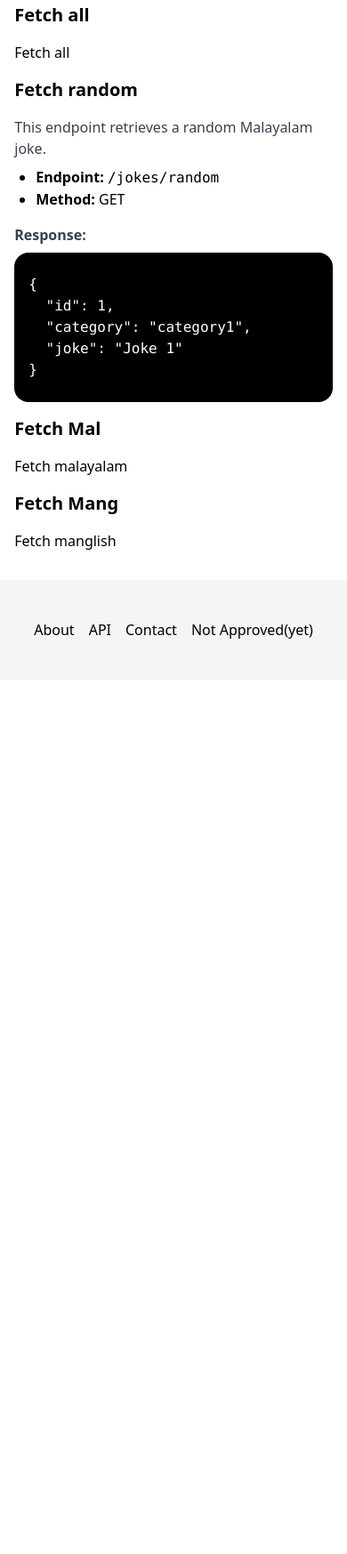
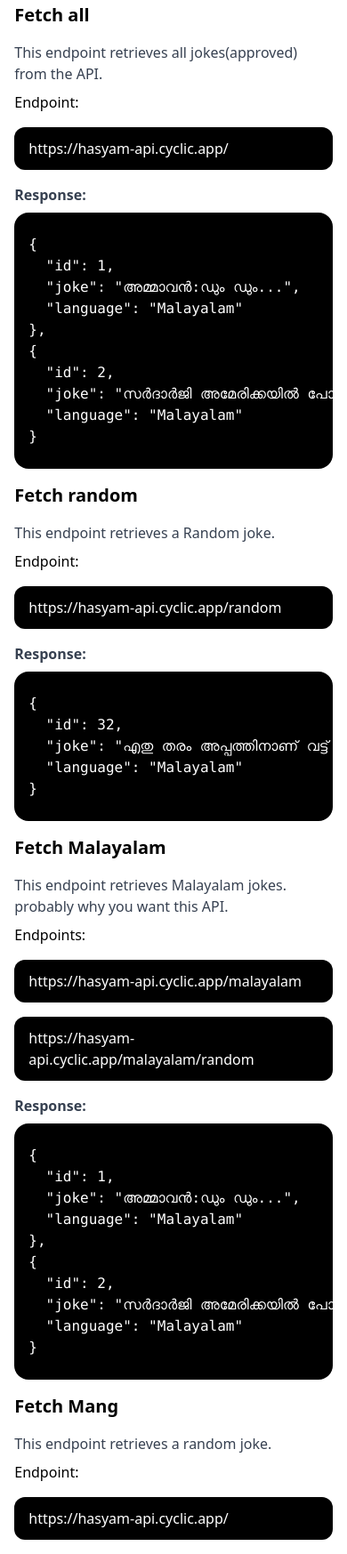
Before and after one commit to akishtp/hasyam-api, a website: page src/API.html in a window 390 px wide. Shown: the part 1345-3092 px from the top of the page at 89% size. Before the commit the page ends 2109 px from the top, so only its background shows below. Drawn offline with Linux system fonts and the light colour scheme.

Commit message:
two more endpoints?

```diff
--- a/joke/jokeControllers.ts
+++ b/joke/jokeControllers.ts
@@ -71,6 +71,22 @@ export const getMalayalamJokes = async (req: Request, res: Response) => {
   }
 };
 
+export const getRandomMalayalamJokes = async (req: Request, res: Response) => {
+  try {
+    const count = await Joke.countDocuments({
+      approved: true,
+      language: "Malayalam",
+    }).exec();
+    const randomIndex = Math.floor(Math.random() * count);
+    const joke = await Joke.findOne({ approved: true })
+      .skip(randomIndex)
+      .exec();
+    res.status(200).json(joke);
+  } catch (error: any) {
+    res.status(400).json({ error: error.message });
+  }
+};
+
 export const getManglishJokes = async (req: Request, res: Response) => {
   try {
     const jokes = await Joke.find({ approved: true, language: "Manglish" });
@@ -79,3 +95,19 @@ export const getManglishJokes = async (req: Request, res: Response) => {
     res.status(400).json({ error: error.message });
   }
 };
+
+export const getRandomManglishJokes = async (req: Request, res: Response) => {
+  try {
+    const count = await Joke.countDocuments({
+      approved: true,
+      language: "Manglish",
+    }).exec();
+    const randomIndex = Math.floor(Math.random() * count);
+    const joke = await Joke.findOne({ approved: true })
+      .skip(randomIndex)
+      .exec();
+    res.status(200).json(joke);
+  } catch (error: any) {
+    res.status(400).json({ error: error.message });
+  }
+};
--- a/joke/jokeRoutes.ts
+++ b/joke/jokeRoutes.ts
@@ -6,6 +6,8 @@ import {
   getJoke,
   getMalayalamJokes,
   getManglishJokes,
+  getRandomMalayalamJokes,
+  getRandomManglishJokes,
   notApproved,
 } from "./jokeControllers";
 
@@ -17,6 +19,8 @@ router.get("/random", getJoke);
 router.get("/notapproved", notApproved);
 router.put("/:id", approveJoke);
 router.get("/malayalam", getMalayalamJokes);
+router.get("/malayalam/random", getRandomMalayalamJokes);
 router.get("/manglish", getManglishJokes);
+router.get("/manglish/random", getRandomManglishJokes);
 
 module.exports = router;
--- a/src/API.html
+++ b/src/API.html
@@ -127,18 +127,111 @@
         </div>
         <div class="text-2xl font-bold my-8" id="endpoints">Endpoints</div>
         <div class="text-xl font-semibold my-4" id="fetch-all">Fetch all</div>
-        <div class="text-base">Fetch all</div>
+        <div class="text-base">
+          <p class="text-gray-700 mb-2">
+            This endpoint retrieves all jokes(approved) from the API.
+          </p>
+          <div>Endpoint:</div>
+          <div
+            class="w-full bg-black rounded-xl text-white px-4 py-3 my-4 mr-20 md:w-42"
+          >
+            https://hasyam-api.cyclic.app/
+          </div>
+          <p class="text-gray-700 mb-2"><strong>Response:</strong></p>
+          <pre
+            class="w-full bg-black text-white rounded-2xl inline-block max-w-full px-4 mr-20 md:w-42"
+          >
+<code class="language-json">
+{
+  "id": 1,
+  "joke": "അമ്മാവൻ:ഡും ഡും...",
+  "language": "Malayalam"
+},
+{
+  "id": 2,
+  "joke": "സർദാർജി അമേരിക്കയിൽ പോയി ✈️...",
+  "language": "Malayalam"
+}
+</code>
+</pre>
+        </div>
         <div class="text-xl font-semibold my-4" id="fetch-random">
           Fetch random
         </div>
         <div class="text-base">
           <p class="text-gray-700 mb-2">
-            This endpoint retrieves a random Malayalam joke.
+            This endpoint retrieves a Random joke.
           </p>
-          <ul class="list-disc pl-6 mb-4">
-            <li><strong>Endpoint:</strong> <code>/jokes/random</code></li>
-            <li><strong>Method:</strong> GET</li>
-          </ul>
+          <div>Endpoint:</div>
+          <div
+            class="w-full bg-black rounded-xl text-white px-4 py-3 my-4 mr-20 md:w-42"
+          >
+            https://hasyam-api.cyclic.app/random
+          </div>
+          <p class="text-gray-700 mb-2"><strong>Response:</strong></p>
+          <pre
+            class="w-full bg-black text-white rounded-2xl inline-block max-w-full px-4 mr-20 md:w-42"
+          >
+<code class="language-json">
+{
+  "id": 32,
+  "joke": "എതു തരം അപ്പത്തിനാണ് വട്ട് ?",
+  "language": "Malayalam"
+}
+</code>
+</pre>
+        </div>
+        <div class="text-xl font-semibold my-4" id="fetch-malayalam">
+          Fetch Malayalam
+        </div>
+
+        <div class="text-base">
+          <p class="text-gray-700 mb-2">
+            This endpoint retrieves Malayalam jokes. probably why you want this
+            API.
+          </p>
+          <div>Endpoints:</div>
+          <div
+            class="w-full bg-black rounded-xl text-white px-4 py-3 my-4 mr-20 md:w-42"
+          >
+            https://hasyam-api.cyclic.app/malayalam
+          </div>
+          <div
+            class="w-full bg-black rounded-xl text-white px-4 py-3 my-4 mr-20 md:w-42"
+          >
+            https://hasyam-api.cyclic.app/malayalam/random
+          </div>
+          <p class="text-gray-700 mb-2"><strong>Response:</strong></p>
+          <pre
+            class="w-full bg-black text-white rounded-2xl inline-block max-w-full px-4 mr-20 md:w-42"
+          >
+<code class="language-json">
+{
+  "id": 1,
+  "joke": "അമ്മാവൻ:ഡും ഡും...",
+  "language": "Malayalam"
+},
+{
+  "id": 2,
+  "joke": "സർദാർജി അമേരിക്കയിൽ പോയി ✈️...",
+  "language": "Malayalam"
+}
+</code>
+</pre>
+        </div>
+        <div class="text-xl font-semibold my-4" id="fetch-manglish">
+          Fetch Mang
+        </div>
+        <div class="text-base">
+          <p class="text-gray-700 mb-2">
+            This endpoint retrieves a random joke.
+          </p>
+          <div>Endpoint:</div>
+          <div
+            class="w-full bg-black rounded-xl text-white px-4 py-3 my-4 mr-20 md:w-42"
+          >
+            https://hasyam-api.cyclic.app/
+          </div>
           <p class="text-gray-700 mb-2"><strong>Response:</strong></p>
           <pre
             class="w-full bg-black text-white rounded-2xl inline-block max-w-full px-4 mr-20 md:w-42"
@@ -152,14 +245,6 @@
 </code>
 </pre>
         </div>
-        <div class="text-xl font-semibold my-4" id="fetch-malayalam">
-          Fetch Mal
-        </div>
-        <div class="text-base">Fetch malayalam</div>
-        <div class="text-xl font-semibold my-4" id="fetch-manglish">
-          Fetch Mang
-        </div>
-        <div class="text-base">Fetch manglish</div>
       </div>
     </main>
     <footer
```
Also changed, not shown: dist/output.css.
